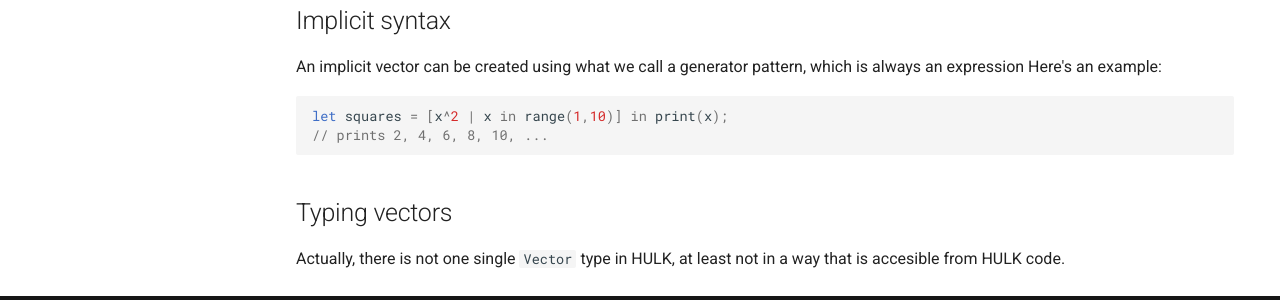
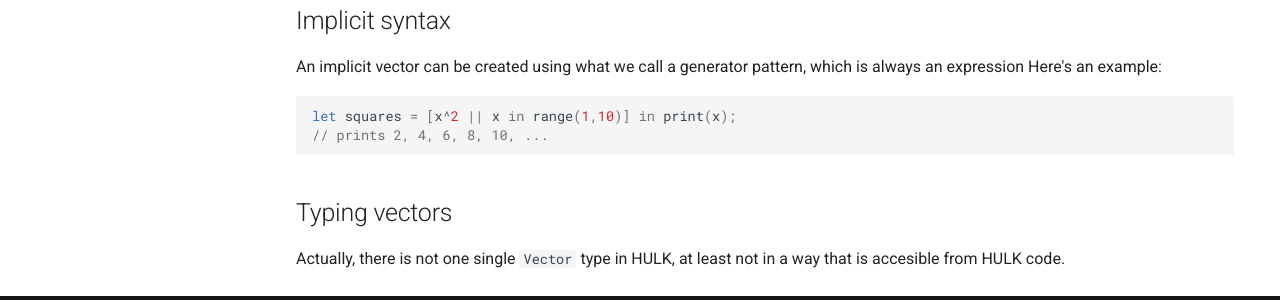
Before and after one commit to matcom/hulk, an MkDocs documentation site: the page built from docs/guide/vectors.md, in a window 1280 px wide and 1119 px high. Shown: the part 758-1058 px from the top of the window. Built offline with MkDocs 1.6.1 and Material for MkDocs 9.7.7, drawn with Linux system fonts in a browser that asks for light colours; comment, search, counter and statistics services are not loaded.

````diff
--- a/docs/guide/vectors.md
+++ b/docs/guide/vectors.md
@@ -27,7 +27,7 @@ let numbers = [1,2,3,4,5,6,7,8,9] in print(numbers[7]);
 An implicit vector can be created using what we call a generator pattern, which is always an expression  Here's an example:
 
 ```js
-let squares = [x^2 | x in range(1,10)] in print(x);
+let squares = [x^2 || x in range(1,10)] in print(x);
 // prints 2, 4, 6, 8, 10, ...
 ```
 
````
